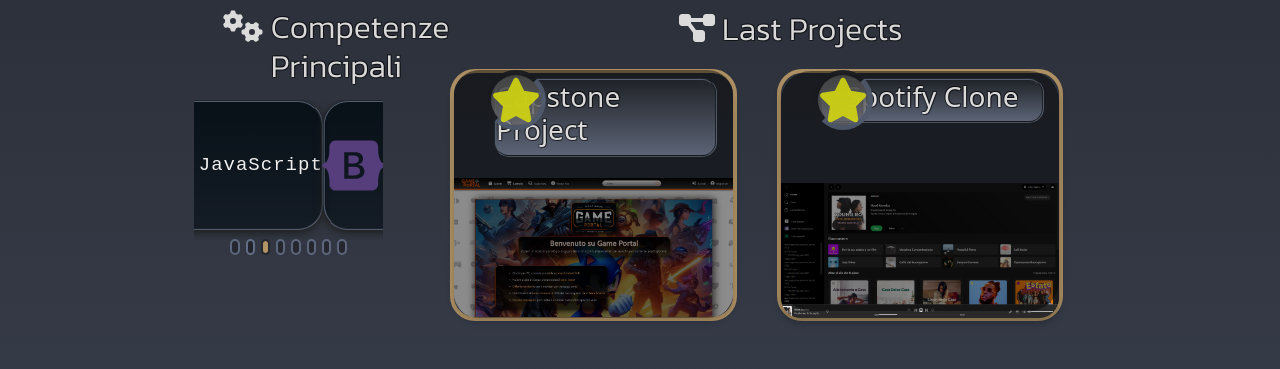
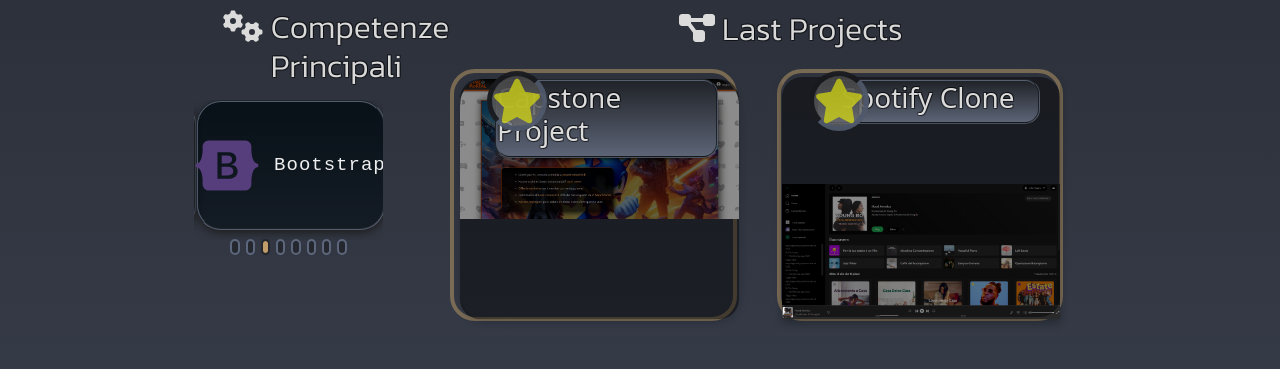
Before and after one commit to MatteoOrlando/My-Portfolio, a React (Create React App) app: page /home in a window 1280 px wide. Shown: the part 659-1028 px from the top of the page. Built offline with nearby package versions, Linux system fonts and the light colour scheme; a web font is replaced by a local one.

Commit message:
fix card home size

```diff
--- a/src/assets/Home.css
+++ b/src/assets/Home.css
@@ -242,7 +242,7 @@
     rgba(69, 69, 69, 0.893),
     rgba(127, 127, 127, 0.503)
   );
-  color: rgba(216, 219, 14, 0.872);
+  color: rgba(216, 219, 14, 0.718);
   border-radius: 50%;
   border: 5px inset #4f596dd8;
   position: absolute;
@@ -266,15 +266,12 @@
 
 .project-card {
   position: relative;
-  right: 5px;
-  margin-bottom: 20px;
   height: 240px;
   border-radius: 25px;
   background-image: url('../assets/Img/Immagine 2024-06-13 144633.png');
   background-size: 100%;
-  background-position: bottom;
   background-repeat: no-repeat;
-  padding: 20px;
+  padding: 15px;
   box-shadow: 0 3px 9px rgba(0, 0, 0, 0.2);
   width: 100%;
 }
@@ -282,12 +279,12 @@
 .project-card::before {
   content: '';
   position: absolute;
-  bottom: 0.1px;
   left: 0;
+  bottom: -0.1px;
   width: 100%;
-  height: 103%;
+  height: 100%;
   background: rgba(0, 0, 0, 0.454);
-  border-radius: 25px;
+  border-radius: 20px;
 }
 
 .project-card-2 {
@@ -295,13 +292,12 @@
   right: 5px;
   margin-bottom: 20px;
   height: 240px;
-  border-radius: 20px;
+  border-radius: 1px;
   background-image: url('../assets/Img/Immagine\ 2024-06-14\ 150109.png');
-  background-size: 100%;
   background-size: 100%;
   background-position: bottom;
   background-repeat: no-repeat;
-  padding: 20px;
+  padding: 15px;
   box-shadow: 0 4px 9px rgba(0, 0, 0, 0.3);
   width: 100%;
 }
@@ -309,23 +305,23 @@
 .project-card-2::before {
   content: '';
   position: absolute;
-  bottom: 7px;
+  bottom: 2px;
   left: 0;
   width: 100%;
   height: 100%;
   background: rgba(0, 0, 0, 0.454);
-  border-radius: 30px;
+  border-radius: 20px;
 }
 
 .project-card,
 .project-card-2 {
-  margin: 5px;
+  margin: 6px;
   transition: all 0.5s ease;
 }
 
 .project-card:hover,
 .project-card-2:hover {
-  transform: scale(1.01);
+  transform: scale(1.02);
 }
 
 .animated-border {
@@ -344,21 +340,21 @@
     border-color: #21242a;
   }
   25% {
-    border-color: #daae6cbb;
+    border-color: #daae6c80;
   }
   50% {
     border-color: #2f4050;
   }
   75% {
-    border-color: #daae6cdb;
+    border-color: #daae6c80;
   }
   100% {
-    border-color: #212429;
+    border-color: #21242a;
   }
 }
 
 .run-animation {
-  animation: fadeInUp 1s ease-out;
+  animation: fadeInUp 1.5s ease-out;
 }
 
 @keyframes fadeInUp {
--- a/src/components/HomeComponent.js
+++ b/src/components/HomeComponent.js
@@ -96,7 +96,7 @@
               </h2>
               <Carousel
                 className="carosello-home"
-                interval={2000}
+                interval={1500}
                 indicators={true}
                 pause="hover"
               >
```
